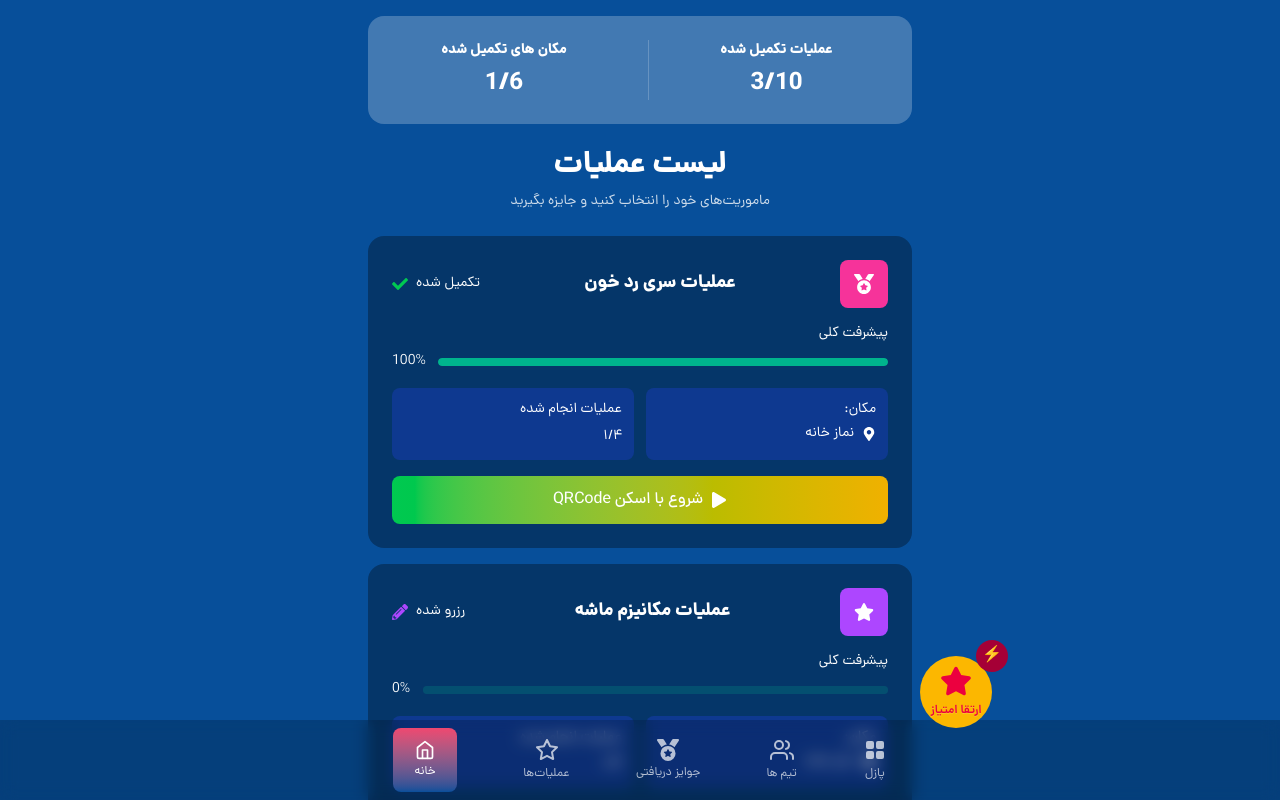
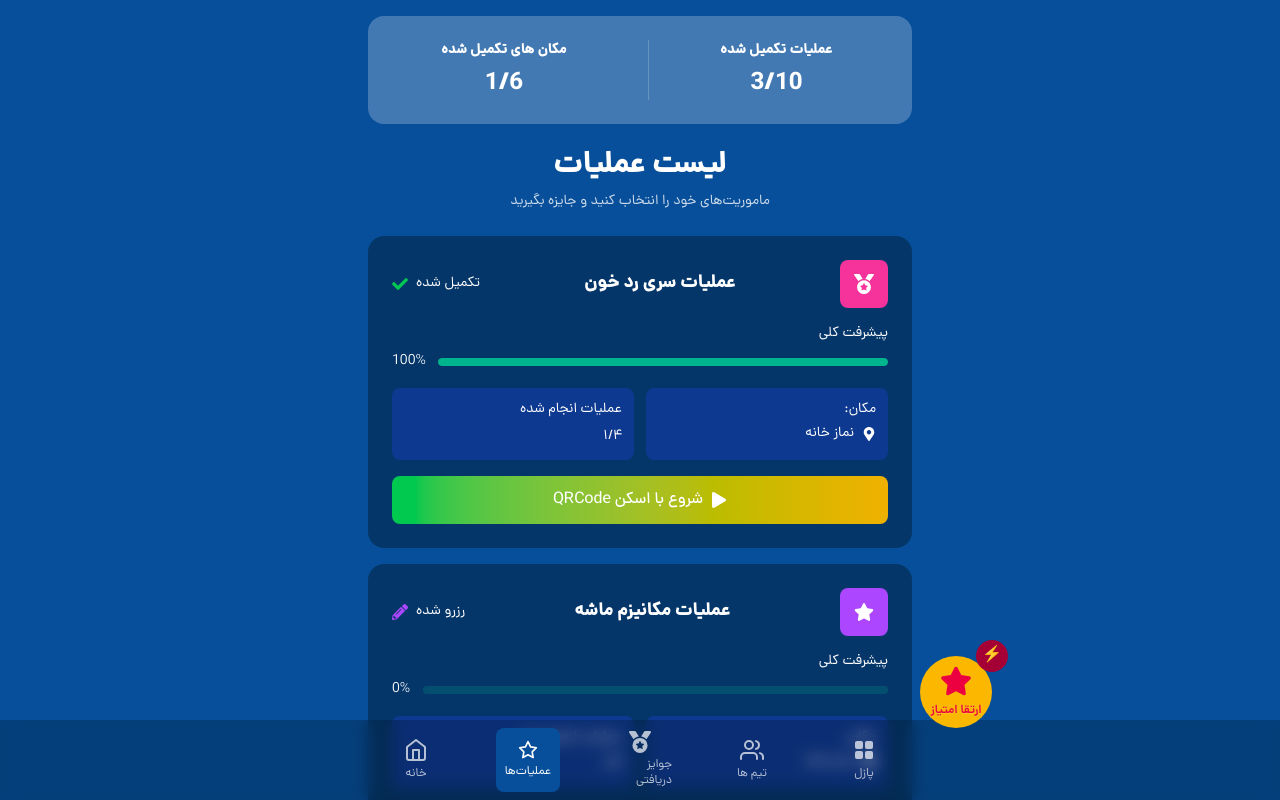
Before and after one commit to Alissin82/qrcode-game, a React (Vite) app: page /missions in a window 1280 px wide. Shown: the top 800 px of the page. Built offline with nearby package versions, Linux system fonts and the light colour scheme.

Commit message:
add navlinks to menu

```diff
--- a/src/components/ui/Menu.tsx
+++ b/src/components/ui/Menu.tsx
@@ -1,55 +1,70 @@
 import { useState } from 'react';
 import { FaMedal } from 'react-icons/fa6';
 import { TbLayoutGridFilled } from 'react-icons/tb';
+import { NavLink } from 'react-router-dom';
 import HomeIcon from './icons/HomeIcon';
 import MissionIcon from './icons/MissionIcon';
 import TeamIcon from './icons/TeamIcon';
 
-export default function Menu() {
+const Menu = () => {
     const [isBoy, setIsBoy] = useState(true);
+
+    const baseLinkClass =
+        'flex flex-col items-center gap-1 opacity-70 hover:opacity-100 w-16';
+    const activeLinkClass = `bg-accent from-accent to-secondary flex h-16 w-16 flex-col items-center gap-1 rounded-lg p-3`;
+
+    // In a real app, the active style for 'Home' might be different.
+    // We use a function with NavLink's `isActive` prop to conditionally apply styles.
+    const getLinkClass = ({ isActive }: any) =>
+        isActive
+            ? `${activeLinkClass} opacity-100`
+            : baseLinkClass;
+
     return (
         <footer className='fixed right-0 bottom-0 left-0 bg-black/20 backdrop-blur-sm'>
-            <div className='mx-auto flex w-full max-w-xl items-center justify-around p-2 text-xs'>
-                <a
-                    href='#'
-                    className='flex flex-col items-center gap-1 opacity-70 hover:opacity-100'
+            <div className='mx-auto flex w-full max-w-xl items-center justify-around p-2 text-xs text-white'>
+                <NavLink
+                    to='/puzzles'
+                    className={getLinkClass}
                 >
                     <TbLayoutGridFilled
                         size={24}
                     />
 
                     <span>پازل</span>
-                </a>
-                <a
-                    href='#'
-                    className='flex flex-col items-center gap-1 opacity-70 hover:opacity-100'
+                </NavLink>
+                <NavLink
+                    to='/teams'
+                    className={getLinkClass}
                 >
                     <TeamIcon />
                     <span>تیم ها</span>
-                </a>
-                <a
-                    href='#'
-                    className='flex flex-col items-center gap-1 opacity-70 hover:opacity-100'
+                </NavLink>
+                <NavLink
+                    to='/gifts'
+                    className={getLinkClass}
                 >
                     <FaMedal size={22} />
 
                     <span>جوایز دریافتی</span>
-                </a>
-                <a
-                    href='#'
-                    className='flex flex-col items-center gap-1 opacity-70 hover:opacity-100'
+                </NavLink>
+                <NavLink
+                    to='/missions'
+                    className={getLinkClass}
                 >
                     <MissionIcon />
                     <span>عملیات‌ها</span>
-                </a>
-                <a
-                    href='#'
-                    className='bg-accent from-accent to-secondary flex h-16 w-16 flex-col items-center gap-1 rounded-lg bg-linear-to-t p-3'
+                </NavLink>
+                <NavLink
+                    to='/dashboard'
+                    className={getLinkClass}
                 >
                     <HomeIcon />
                     <span>خانه</span>
-                </a>
+                </NavLink>
             </div>
         </footer>
     );
-}
+};
+
+export default Menu;
```
